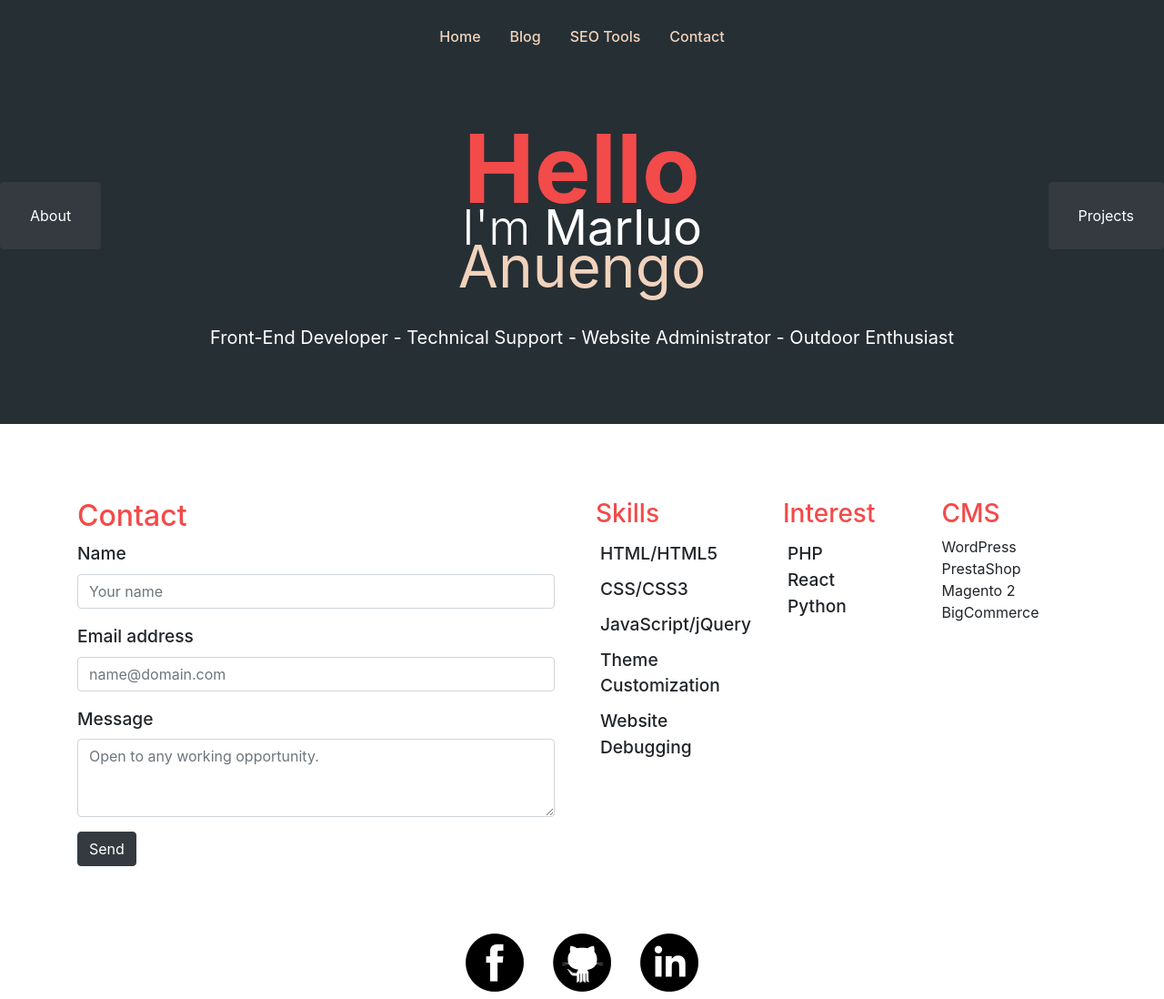
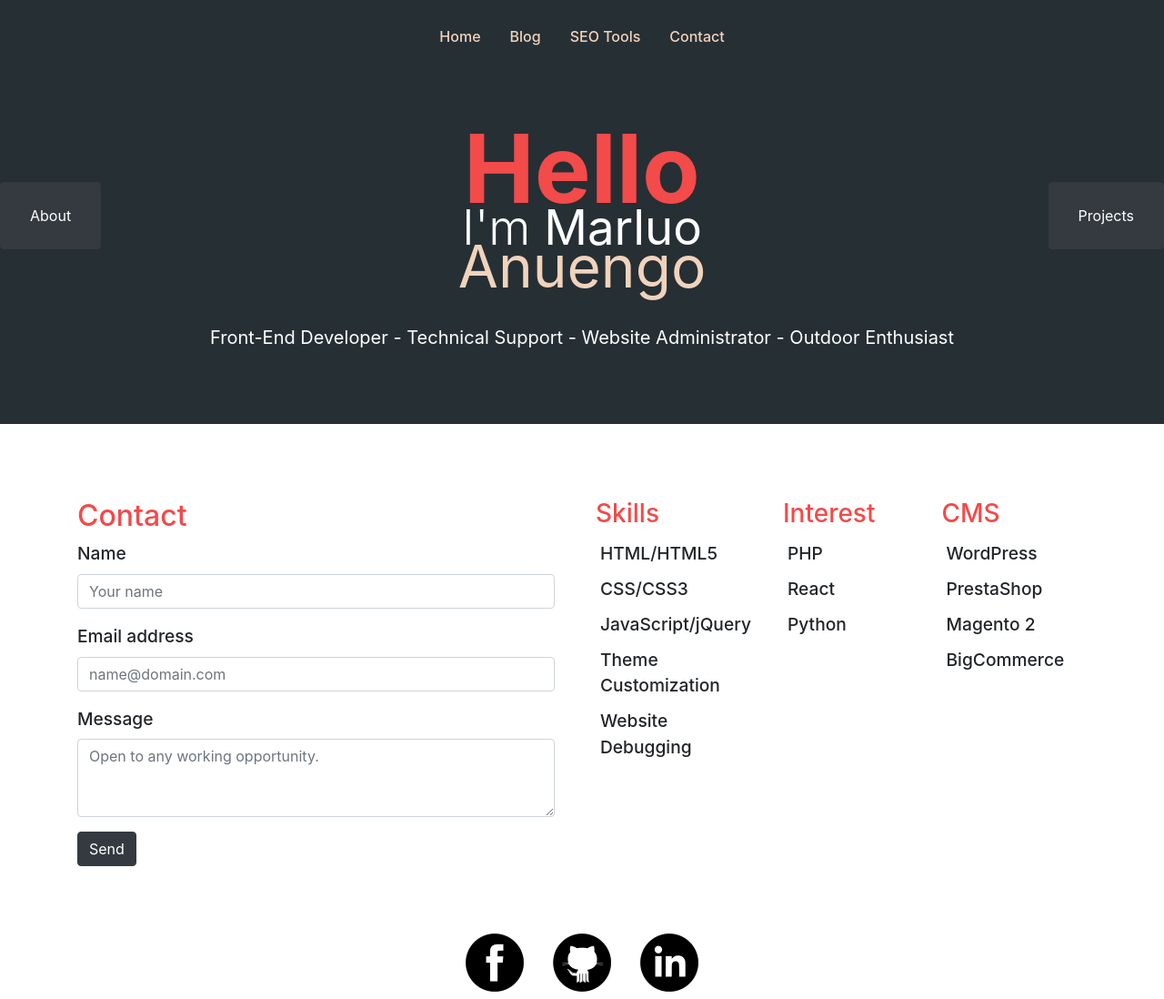
Before and after one commit to donkzA/donkza.github.io, a Jekyll site: the page built from index.markdown, in a window 1280 px wide. Shown: the whole page at 91% size. Built offline with Jekyll 4.4.1, drawn with Linux system fonts in a browser that asks for light colours.

Commit message:
updating css

```diff
--- a/_sass/main.scss
+++ b/_sass/main.scss
@@ -59,7 +59,7 @@ main {
 .title-header {
     color: #F34A4A;
 }
-.skills ul li, .interest ul, li .cms ul li{
+.skills ul li, .interest ul li, .cms ul li{
     padding: 5px;
     font-size: 1.2rem;
     font-weight: 500;
```
